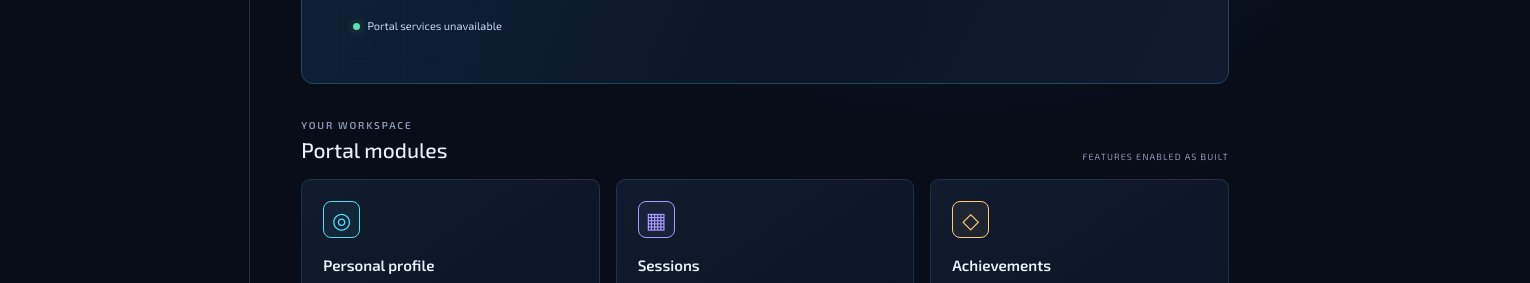
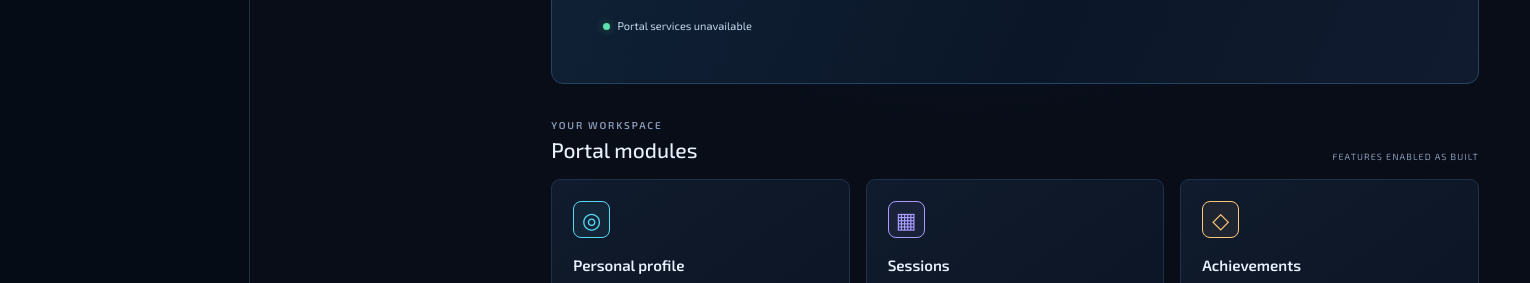
Before and after one commit to EJones35/Coding-Portal, a website: page public/index.html in a window 1280 px wide. Shown: the part 361-644 px from the top of the page, 1530 px wide, since content can reach past the window. Drawn offline with Linux system fonts and the light colour scheme; no server answers.

Commit message:
Fix sidebar while main content scrolls

```diff
--- a/public/styles.css
+++ b/public/styles.css
@@ -236,3 +236,30 @@ h2 { margin: 12px 0; font-weight: 500; }
     margin-bottom: 0;
   }
 }
+
+
+/* Fixed sidebar with independently scrolling main content */
+@media (min-width: 641px) {
+  .app-shell {
+    min-height: 100vh;
+  }
+
+  .sidebar {
+    position: fixed;
+    top: 0;
+    left: 0;
+    bottom: 0;
+    width: 250px;
+    height: 100vh;
+    min-height: 0;
+    overflow-y: auto;
+    overflow-x: hidden;
+    box-sizing: border-box;
+  }
+
+  .main-content {
+    grid-column: 2;
+    min-width: 0;
+    margin-left: 250px;
+  }
+}
```
